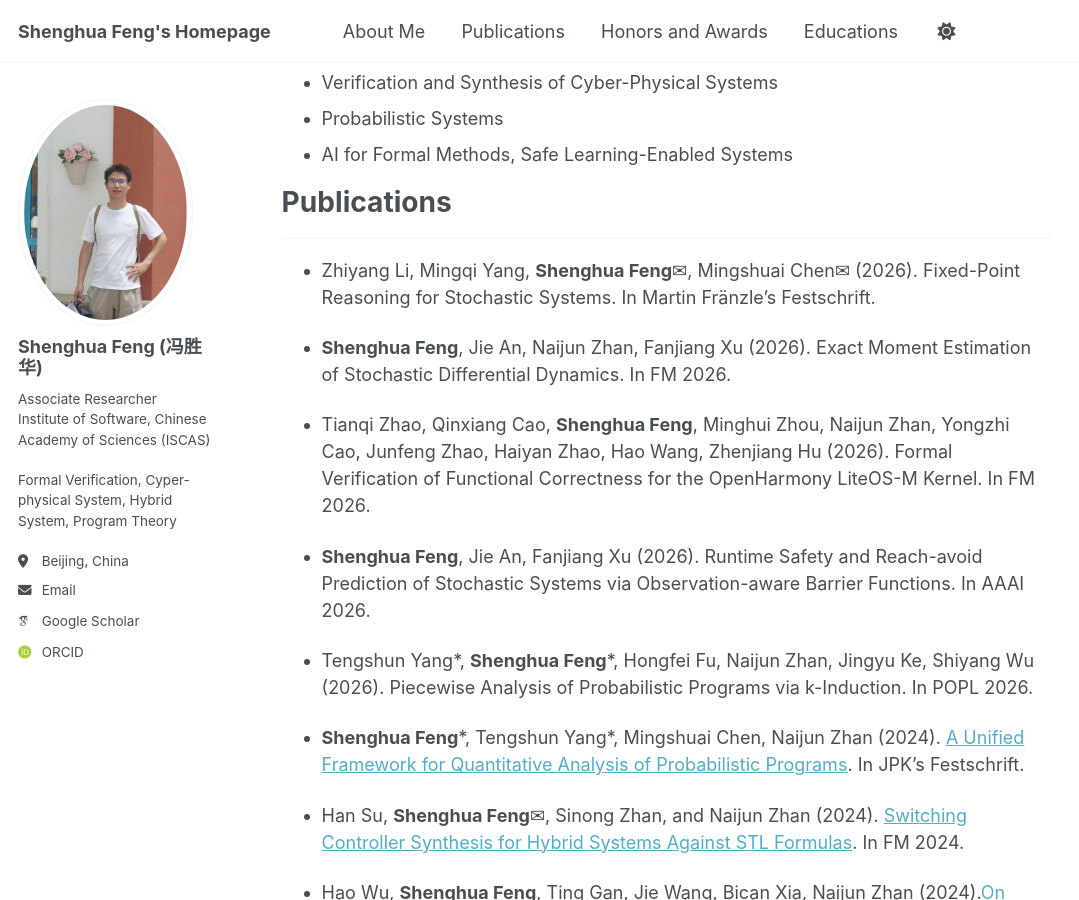
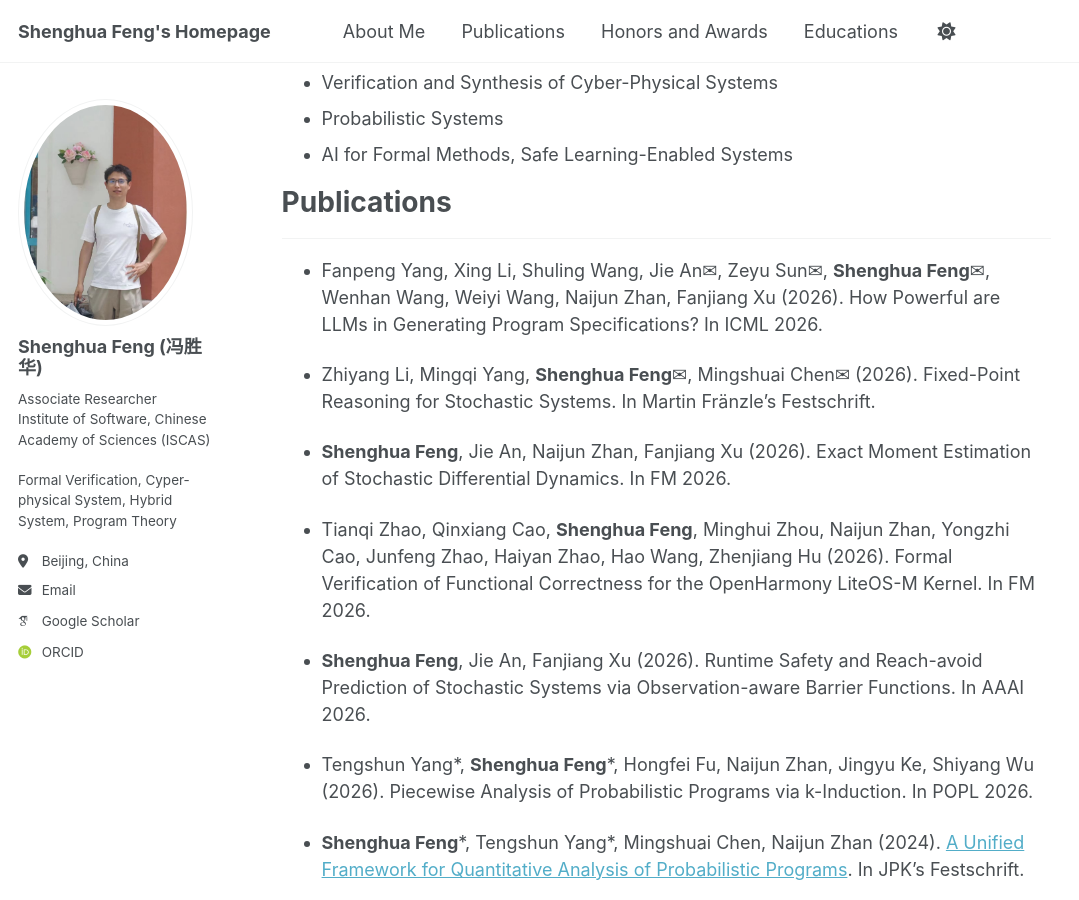
Before and after one commit to Shenghua-Feng/shenghua-feng.github.io, a Jekyll site: the page built from _pages/about.md, in a window 1280 px wide and 900 px high, scrolled down 487 px. Shown: the whole window, without its empty margins (0-1079 px from the left). Built offline with Jekyll 4.4.1, drawn with Linux system fonts in a browser that asks for light colours; some web fonts are replaced; a script that is not in the unit is left out.

Commit message:
Add new publication entry for ICML 2026

```diff
--- a/_pages/about.md
+++ b/_pages/about.md
@@ -21,6 +21,8 @@ My primary research interests focus on the formal verification and synthesis of
 
 # Publications {#publications}
 ------
+  - Fanpeng Yang, Xing Li, Shuling Wang, Jie An✉, Zeyu Sun✉, **Shenghua Feng**✉, Wenhan Wang, Weiyi Wang, Naijun Zhan, Fanjiang Xu (2026). How Powerful are LLMs in Generating Program Specifications? In ICML 2026.
+
   - Zhiyang Li, Mingqi Yang, **Shenghua Feng**✉, Mingshuai Chen✉ (2026). Fixed-Point Reasoning for Stochastic Systems. In Martin Fränzle’s Festschrift.
 
   - **Shenghua Feng**, Jie An, Naijun Zhan, Fanjiang Xu (2026). Exact Moment Estimation of Stochastic Differential Dynamics. In FM 2026.
```
